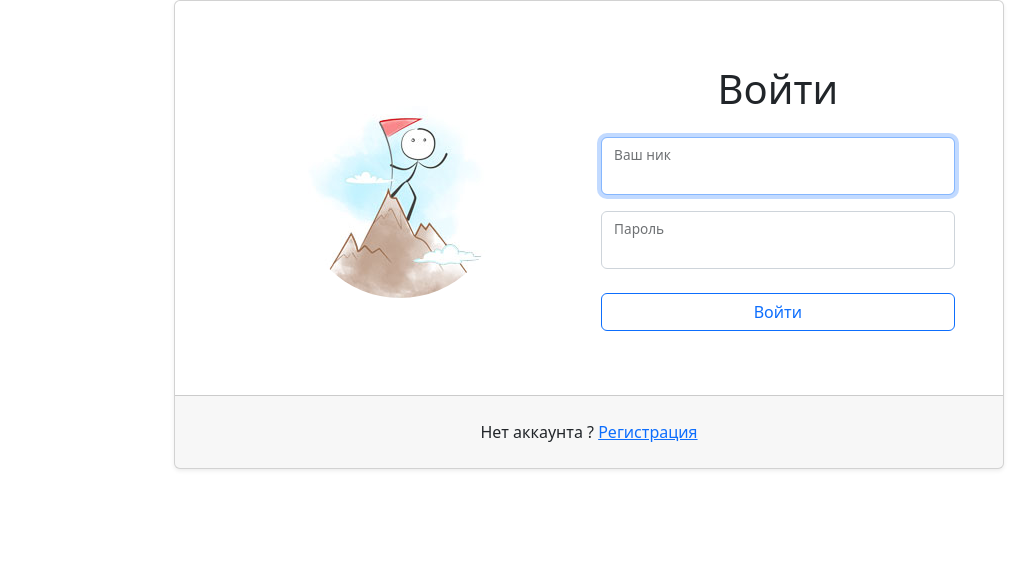
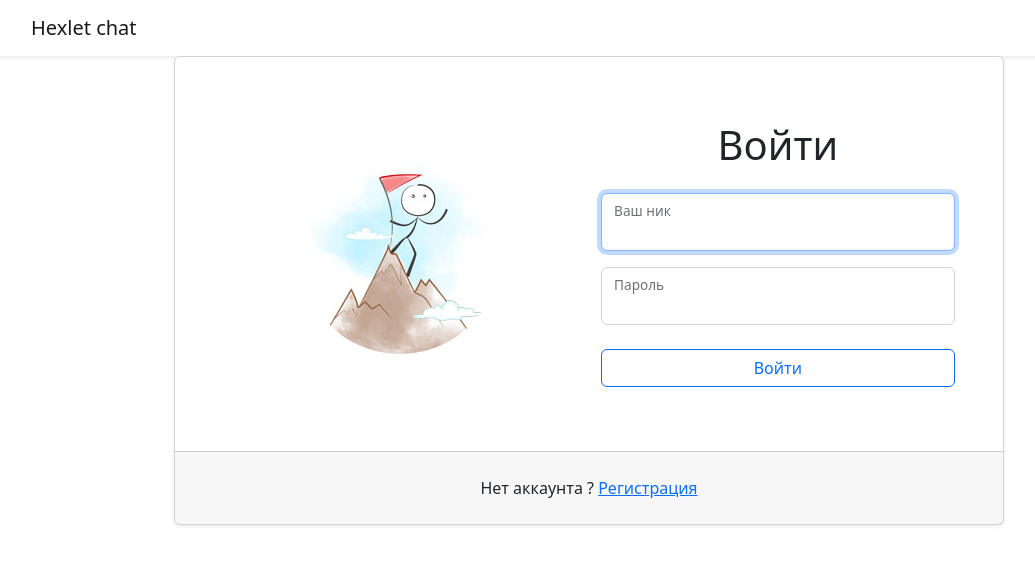
Before and after one commit to IVANn84/frontend-project-12, a React (Create React App) app in the folder frontend/: page /login in a window 1280 px wide. Shown: the top 564 px of the page, without its empty margins (51-1086 px from the left). Built offline with nearby package versions, Linux system fonts and the light colour scheme.

Commit message:
fix add Navbar.jsx

```diff
--- a/frontend/src/App.js
+++ b/frontend/src/Components/App.jsx
@@ -6,12 +6,13 @@ import {
   useLocation,
 } from 'react-router-dom';
 import React, { useState } from 'react';
-import NotFoundPage from './Components/NotFoundPage.jsx';
-import PageLogin from './Components/PageLogin.jsx';
-import ChatPage from './Components/ChatPage.jsx';
-import { Button, Navbar } from 'react-bootstrap';
-import authContext from './context/index.jsx';
-import useAuth from './hooks/index.jsx';
+import NotFoundPage from './NotFoundPage.jsx';
+import PageLogin from './PageLogin.jsx';
+import ChatPage from './ChatPage.jsx';
+import { Button } from 'react-bootstrap';
+import authContext from '../context/index.jsx';
+import Navbar from './Navbar.jsx';
+import useAuth from '../hooks/index.jsx';
 
 const AuthProvider = ({ children }) => {
   const [loggedIn, setLoggedIn] = useState(false);
@@ -27,9 +28,11 @@ const AuthProvider = ({ children }) => {
     </authContext.Provider>
   );
 };
+
+
+
 const PrivateRoute = ({ children }) => {
   const auth = useAuth();
-  // debugger
   const locattion = useLocation();
   return auth.loggedIn ? (
     children
@@ -38,10 +41,11 @@ const PrivateRoute = ({ children }) => {
   );
 };
 
-function App() {
-  return (
+const App = () => (
     <AuthProvider>
       <BrowserRouter>
+        <div className="d-flex flex-column h-100">
+          <Navbar />
           <Routes>
             <Route path="/login" element={<PageLogin />}></Route>
             <Route
@@ -54,9 +58,9 @@ function App() {
             ></Route>
             <Route path="*" element={<NotFoundPage />}></Route>
           </Routes>
+        </div>
       </BrowserRouter>
     </AuthProvider>
   );
-}
 
 export default App;
--- a/frontend/src/Components/ChatBox.jsx
+++ b/frontend/src/Components/ChatBox.jsx
@@ -30,8 +30,6 @@ const ChatBox = () => {
 
   const messages = useSelector(selectorsMessage.selectAll);
 
-  debugger;
-
   // const { t } = useTranslation();
   // useEffect(() => {
   //   animateScroll.scrollToBottom({
--- a/frontend/src/Components/ChatPage.jsx
+++ b/frontend/src/Components/ChatPage.jsx
@@ -17,7 +17,7 @@ const getAuthHeader = () => {
   return {};
 };
 
-const MainPage = () => {
+const ChatPage = () => {
   const dispatch = useDispatch();
   const [fetching, setFetching] = useState(true);
   useEffect(() => {
@@ -63,4 +63,4 @@ const MainPage = () => {
     </>
   );
 };
-export default MainPage;
+export default ChatPage;
--- /dev/null
+++ b/frontend/src/Components/Navbar.jsx
@@ -0,0 +1,25 @@
+import React from 'react';
+import { Button, Navbar as BootstrapNavbar } from 'react-bootstrap';
+// import { useTranslation } from 'react-i18next';
+import { Link } from 'react-router-dom';
+
+import useAuth from '../hooks/index.jsx';
+
+const Navbar = () => {
+  const { logOut, loggedIn } = useAuth();
+  // const { t } = useTranslation();
+  const res = useAuth();
+
+  return (
+    <BootstrapNavbar bg="white" expand="lg" className="shadow-sm">
+      <div className="container">
+        <BootstrapNavbar.Brand as={Link} to="/">
+          Hexlet chat
+        </BootstrapNavbar.Brand>
+        {!!loggedIn && <Button onClick={logOut}>Выйти</Button>}
+      </div>
+    </BootstrapNavbar>
+  );
+};
+
+export default Navbar;
--- a/frontend/src/index.js
+++ b/frontend/src/index.js
@@ -3,7 +3,7 @@ import ReactDOM from 'react-dom/client';
 import 'bootstrap/dist/css/bootstrap.min.css';
 import { Provider } from 'react-redux';
 import store from './slices/index.js';
-import App from './App';
+import App from './Components/App.jsx';
 
 const root = ReactDOM.createRoot(document.getElementById('root'));
 root.render(
```
Lines whose indentation alone changed are shown as unchanged.
